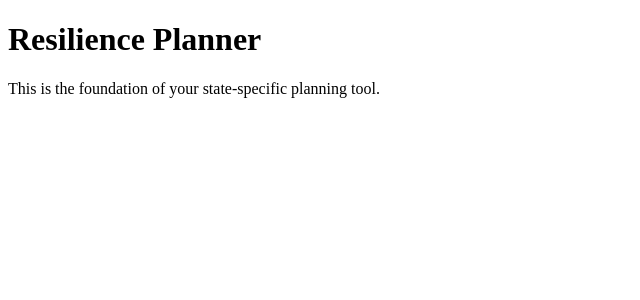
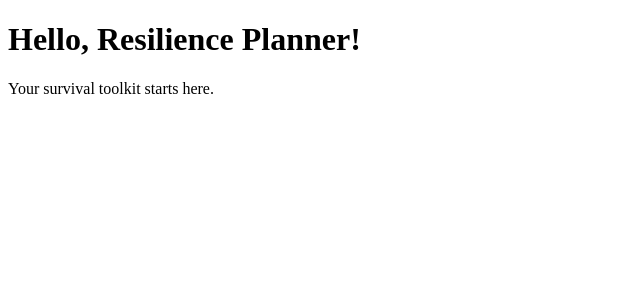
Before and after one commit to MaptoSurvive/Resilience-Planner, a React (Vite) app: page / in a window 1280 px wide. Shown: the top 300 px of the page, without its empty margins (0-640 px from the left). Built offline with nearby package versions, Linux system fonts and the light colour scheme.

Commit message:
Update App.jsx

```diff
--- a/src/App.jsx
+++ b/src/App.jsx
@@ -1,10 +1,8 @@
-import React from 'react'
-
 export default function App() {
   return (
     <div>
-      <h1>Resilience Planner</h1>
-      <p>This is the foundation of your state-specific planning tool.</p>
+      <h1>Hello, Resilience Planner!</h1>
+      <p>Your survival toolkit starts here.</p>
     </div>
-  )
+  );
 }
```
